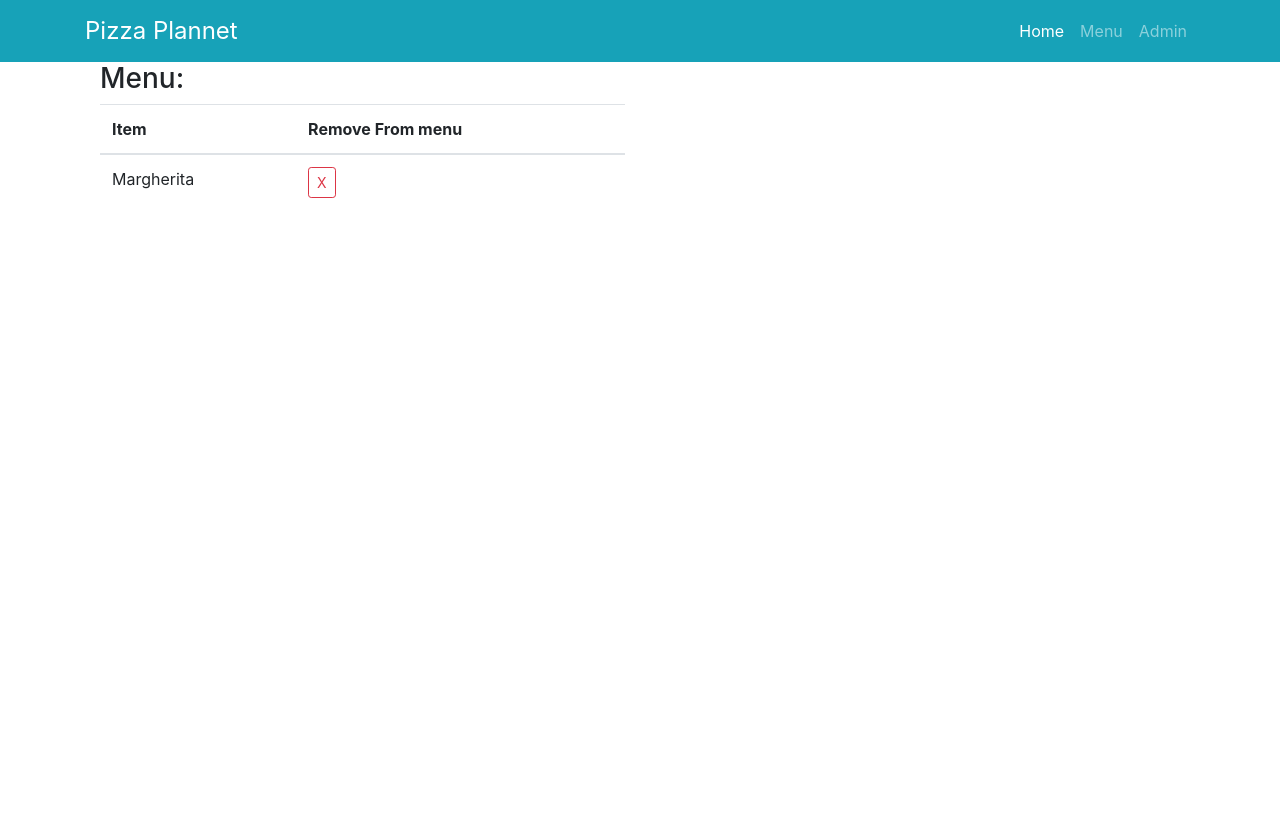
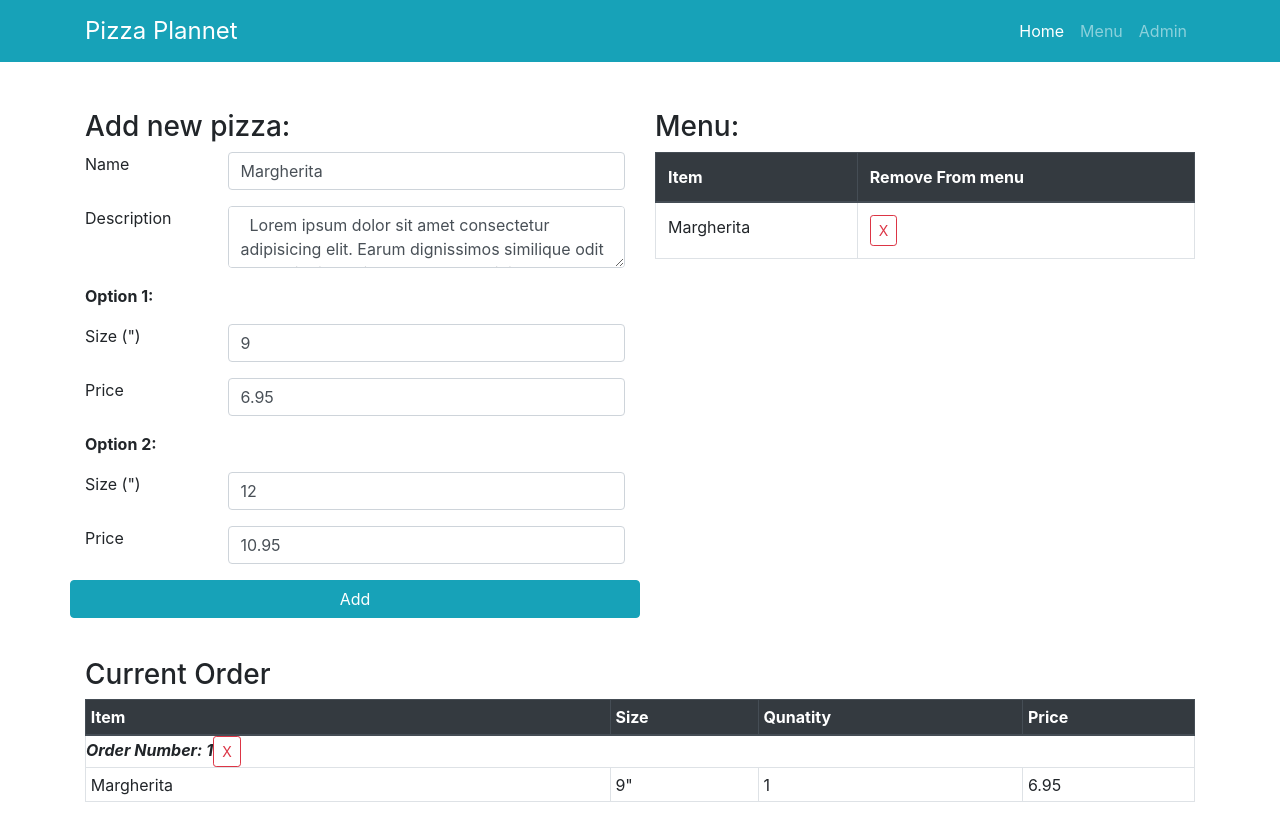
Before and after one commit to robertobirijnr/pizza-planet, a Vue app: page /admin in a window 1280 px wide. Built offline with nearby package versions, Linux system fonts and the light colour scheme.

Commit message:
newPizzar form

```diff
--- /dev/null
+++ b/src/components/addPizza.vue
@@ -0,0 +1,75 @@
+<template>
+    <form>
+        <h3>Add new pizza:</h3>
+        <div class="form-group row">
+            <label for="Name" class="col-sm-3">Name</label>
+            <div class="col-sm-9">
+                <input type="text" v-model="newPizza.name" class="form-control">
+            </div>
+        </div>
+        <div class="form-group row">
+            <label for="description" class="col-sm-3">Description</label>
+            <div class="col-sm-9">
+                <textarea type="text" v-model="newPizza.description" class="form-control"> </textarea>
+            </div>
+        </div>
+        <p><strong>Option 1:</strong></p>
+        <div class="form-group row">
+            <label for="size" class="col-sm-3">Size (")</label>
+            <div class="col-sm-9">
+                <input type="text" v-model="newPizza.options[0].size" class="form-control">
+            </div>
+        </div>
+        <div class="form-group row">
+            <label for="price" class="col-sm-3">Price</label>
+            <div class="col-sm-9">
+                <input type="text" v-model="newPizza.options[0].price" class="form-control">
+            </div>
+        </div>
+        <p><strong>Option 2:</strong></p>
+        <div class="form-group row">
+            <label for="size" class="col-sm-3">Size (")</label>
+            <div class="col-sm-9">
+                <input type="text" v-model="newPizza.options[1].size" class="form-control">
+            </div>
+        </div>
+        <div class="form-group row">
+            <label for="price" class="col-sm-3">Price</label>
+            <div class="col-sm-9">
+                <input type="text" v-model="newPizza.options[1].price" class="form-control">
+            </div>
+        </div>
+        <div class="form-group row">
+            <button @click="addMenuItem" type="button" class="btn btn-info btn-block">Add</button>
+        </div>
+    </form>
+</template>
+
+<script>
+    export default {
+        data() {
+            return {
+                newPizza:{
+                    'name':"Margherita",
+                    'description':"  Lorem ipsum dolor sit amet consectetur adipisicing elit. Earum dignissimos similique odit necessitatibus hic doloremque, minima nostrum reiciendis repudiandae a quos iste officia, maiores odio! Temporibus excepturi sed laborum a.",
+                    'options':[{
+                        'size':9,
+                        'price':6.95
+                    },{
+                        'size':12,
+                        'price':10.95
+                    }]
+                }
+            }
+        },
+        methods:{
+            addMenuItem(){
+                console.log(this.newPizza)
+            }
+        }
+    }
+</script>
+
+<style  scoped>
+
+</style>
--- a/src/views/Admin.vue
+++ b/src/views/Admin.vue
@@ -1,12 +1,13 @@
 <template>
     <div class="container">
-       <div class="col-sm-12 col-md-6">
-
+       <div class="row pt-5">
+           <div class="col-sm-12 col-md-6">
+           <AddPizza/>
        </div>
        <div class="col-sm-12 col-md-6">
            <h3>Menu:</h3>
-           <table class="table table-hover">
-               <thead class="thead-default">
+           <table class="table table-hover table-bordered">
+               <thead class="thead-dark">
                    <tr>
                        <th>Item</th>
                        <th>Remove From menu</th>
@@ -20,12 +21,44 @@
                </tbody>
            </table>
        </div>
-    </div>
+       </div>
+       <div class="row">
+           <div class="col-sm-12 pt-4">
+               <h3>Current Order</h3>
+                <table class="table table-sm table-bordered">
+               <thead class="thead-dark">
+                   <tr>
+                       <th>Item</th>
+                       <th>Size</th>
+                       <th>Qunatity</th>
+                       <th>Price</th>
+                   </tr>
+               </thead>
+               <tbody>
+                   <div class="order-number">
+                       <strong><em>Order Number: 1</em></strong>
+                       <button class="btn btn-outline-danger btn-sm">X</button>
+                   </div>
+                   <tr>
+                       <td>Margherita</td>
+                       <td>9"</td>
+                       <td>1</td>
+                       <td>6.95</td>
+                   </tr>
+               </tbody>
+           </table>
+       </div>
+           </div>
+       </div>
+
 </template>
 
 <script>
+import AddPizza from '@/components/addPizza'
     export default {
-
+       components:{
+           AddPizza
+       }
     }
 </script>
 
```
